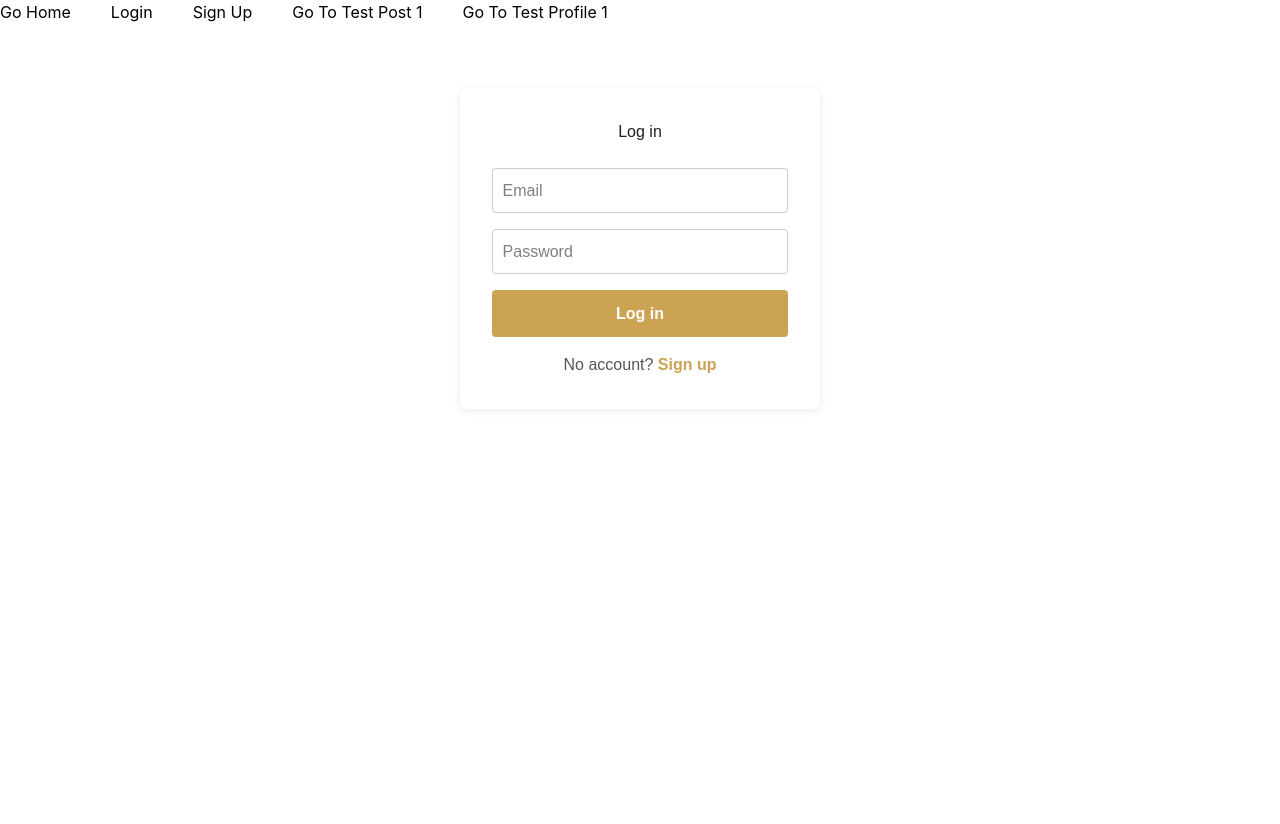
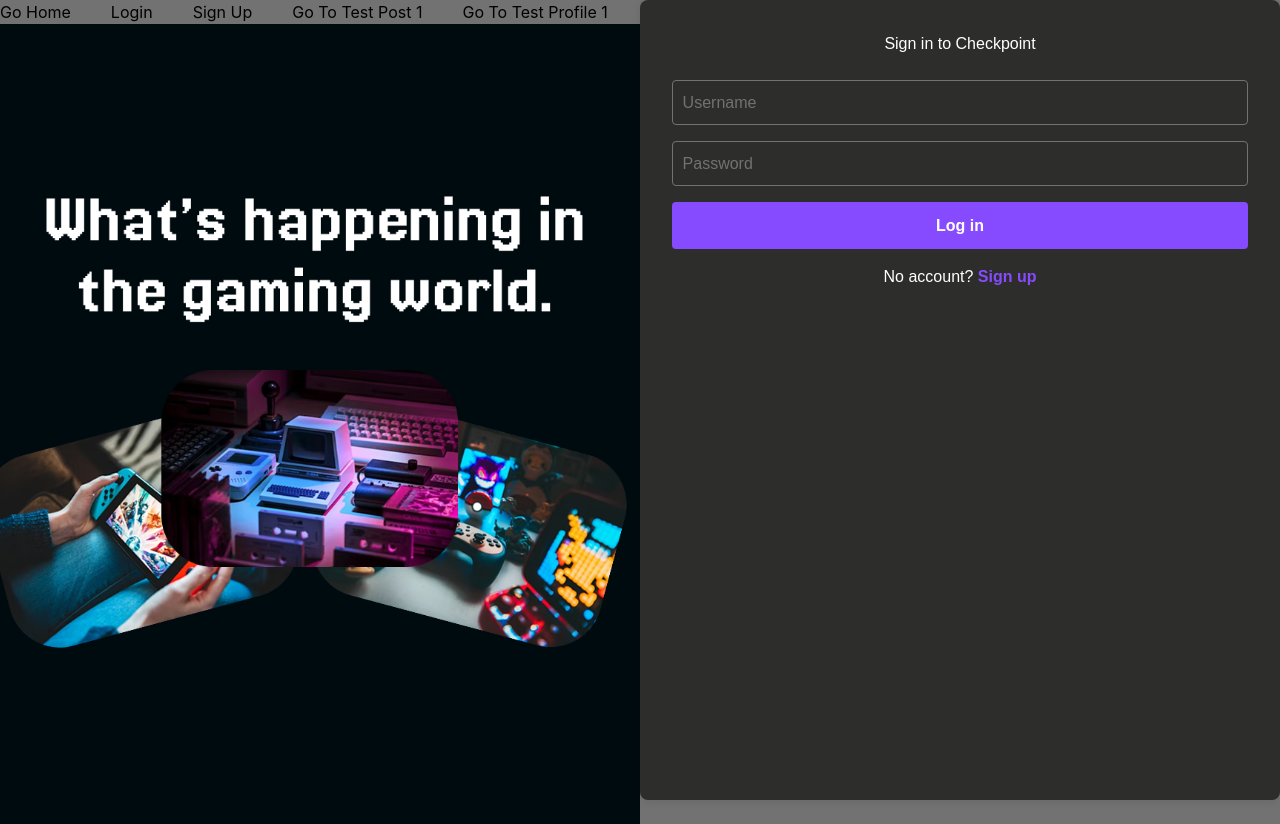
Before and after one commit to nathanrsxtn/checkpoint, a React (Vite) app: page /login in a window 1280 px wide. Before the commit the page ends 800 px from the top, so only its background shows below. Built offline with nearby package versions, Linux system fonts and the light colour scheme.

Commit message:
Did styling on the login and signup page

```diff
--- a/src/App.jsx
+++ b/src/App.jsx
@@ -10,6 +10,8 @@ import { ProfilePage } from "@/pages/ProfilePage.jsx";
 import LoginForm from "@/forms/LoginForm.jsx";
 import SignupForm from "@/forms/SignupForm.jsx";
 import { homeLoader, postLoader, profileLoader } from "@/services/loaders.js";
+
+import "./App.css";
 
 function Layout() {
   const navigation = useNavigation();
--- a/src/forms/LoginForm.jsx
+++ b/src/forms/LoginForm.jsx
@@ -1,15 +1,14 @@
 import { useState } from "react";
 import { Link, useNavigate } from "react-router-dom";
 import toast from "react-hot-toast";
-import "./Forms.css";
+import loginSplash from "@/images/loginSplash.png";
+import "./loginForm.css";
 
 // Assignment 5 â€” Login route.
 // This form does not authenticate with a backend yet.
 // A valid submission shows a toast message and returns the user to the home page.
 function LoginForm() {
-  // TODO: Create state to store the user's email.
-  // Start the email value as an empty string.
-  const [email, setEmail] = useState("");
+  const [username, setUsername] = useState("");
 
   // TODO: Create state to store the user's password.
   // Start the password value as an empty string.
@@ -20,8 +19,8 @@ function LoginForm() {
   const handleSubmit = (event) => {
     event.preventDefault();
 
-    if (!email.includes("@")) {
-      toast.error("Please enter a valid email.");
+    if (!username.includes("@")) {
+      toast.error("Please enter a valid username.");
       return;
     }
 
@@ -30,21 +29,22 @@ function LoginForm() {
       return;
     }
 
-    toast.success(`Welcome back, ${email}!`);
+    toast.success(`Welcome back, ${username}!`);
     navigate("/");
   };
 
   return (
+      <div class="container">
+        <img src={loginSplash} alt="loginSplash" className="loginSplash"></img>
+
         <form className="Form" onSubmit={handleSubmit}>
-      <h2>Log in</h2>
+          <h2>Sign in to Checkpoint</h2>
 
           <input
-        type="email"
-        placeholder="Email"
-        value={email}
-        // TODO: Connect this input to the email state.
-        // When the user types, save event.target.value into email.
-        onChange={(event) => setEmail(event.target.value)}
+            type="username"
+            placeholder="Username"
+            value={username}
+            onChange={(event) => setUsername(event.target.value)}
           />
 
           <input
@@ -62,6 +62,7 @@ function LoginForm() {
             No account? <Link to="/signup">Sign up</Link>
           </p>
         </form>
+      </div>
   );
 }
 
--- a/src/forms/SignupForm.jsx
+++ b/src/forms/SignupForm.jsx
@@ -1,7 +1,7 @@
 import { useState } from "react";
 import { Link, useNavigate } from "react-router-dom";
 import toast from "react-hot-toast";
-import "./Forms.css";
+import "./signUpForm.css";
 
 // Assignment 5 â€” Signup route.
 // This form practices multiple controlled inputs and validation.
@@ -49,6 +49,7 @@ function SignupForm() {
   };
 
   return (
+      <div class="container">
         <form className="Form" onSubmit={handleSubmit}>
           <h2>Sign up</h2>
 
@@ -89,6 +90,7 @@ function SignupForm() {
             Already a member? <Link to="/login">Log in</Link>
           </p>
         </form>
+      </div>
   );
 }
 
--- /dev/null
+++ b/src/forms/loginForm.css
@@ -0,0 +1,86 @@
+body{
+  background-color: #727272;
+}
+
+.container{
+  display: flex;
+  height: 100vh;
+}
+
+.container .loginSplash{
+  width: 50%;
+  height: 100%;
+  object-fit: cover;
+}
+
+.container .Form {
+  position: fixed;
+  top: 0;
+  right: 0;
+  width: 50%;
+  height: 100vh;
+  padding: 2rem;
+  background: #2D2D2B;
+  border-radius: 8px;
+  box-shadow: 0 2px 8px rgba(0, 0, 0, 0.08);
+  font-family: 'Work Sans', sans-serif;
+}
+
+.container .Form h2 {
+  text-align: center;
+  margin-bottom: 1.5rem;
+  color: #FFFFFF;
+}
+
+.container .Form input {
+  width: 100%;
+  padding: 0.6rem;
+  margin-bottom: 1rem;
+  border: 1px solid #727272;
+  border-radius: 4px;
+  font: inherit;
+  box-sizing: border-box;
+}
+
+.container .Form input::placeholder {
+  color: #727272;
+}
+
+.container .Form input:focus {
+  outline: none;
+  border-color: #874BFF;
+}
+
+.container .Form button {
+  width: 100%;
+  padding: 0.7rem;
+  background: #874BFF;
+  color: #fff;
+  border: 0;
+  border-radius: 4px;
+  font-weight: bold;
+  font-family: inherit;
+  cursor: pointer;
+  transition: background-color 0.25s;
+}
+
+.container .Form button:hover {
+  background: #FFFFFF;
+  color: #874BFF;
+}
+
+.container .Form-link {
+  text-align: center;
+  margin-top: 1rem;
+  color: #FFFFFF;;
+}
+
+.container .Form-link a {
+  color: #874BFF;
+  text-decoration: none;
+  font-weight: 600;
+}
+
+.container .Form-link a:hover {
+  text-decoration: underline;
+}
--- a/src/forms/Forms.css
+++ b/src/forms/signUpForm.css
@@ -1,38 +1,51 @@
-.Form {
-  max-width: 360px;
-  margin: 4rem auto;
+body{
+  background-color: #727272;
+}
+
+.container{
+  display: flex;
+  height: 100vh;
+}
+
+.container .Form {
+  width: 50%;
+  height: 100vh;
   padding: 2rem;
-  background: #fff;
+  background: #2D2D2B;
   border-radius: 8px;
   box-shadow: 0 2px 8px rgba(0, 0, 0, 0.08);
   font-family: 'Work Sans', sans-serif;
 }
 
-.Form h2 {
+.container .Form h2 {
   text-align: center;
   margin-bottom: 1.5rem;
-  color: #1e2126;
+  color: #FFFFFF;
 }
 
-.Form input {
+.container .Form input {
   width: 100%;
   padding: 0.6rem;
   margin-bottom: 1rem;
-  border: 1px solid #ccc;
+  border: 1px solid #727272;
   border-radius: 4px;
   font: inherit;
   box-sizing: border-box;
 }
 
-.Form input:focus {
-  outline: none;
-  border-color: #cca353;
+.container .Form input::placeholder {
+  color: #727272;
 }
 
-.Form button {
+.container .Form input:focus {
+  outline: none;
+  border-color: #874BFF;
+}
+
+.container .Form button {
   width: 100%;
   padding: 0.7rem;
-  background: #cca353;
+  background: #874BFF;
   color: #fff;
   border: 0;
   border-radius: 4px;
@@ -42,22 +55,23 @@
   transition: background-color 0.25s;
 }
 
-.Form button:hover {
-  background: #a7874b;
+.container .Form button:hover {
+  background: #FFFFFF;
+  color: #874BFF;
 }
 
-.Form-link {
+.container .Form-link {
   text-align: center;
   margin-top: 1rem;
-  color: #555;
+  color: #FFFFFF;;
 }
 
-.Form-link a {
-  color: #cca353;
+.container .Form-link a {
+  color: #874BFF;
   text-decoration: none;
   font-weight: 600;
 }
 
-.Form-link a:hover {
+.container .Form-link a:hover {
   text-decoration: underline;
 }
```
Also changed, not shown: src/App.css (added), src/images/loginSplash.png (added). Lines whose indentation alone changed are shown as unchanged.
